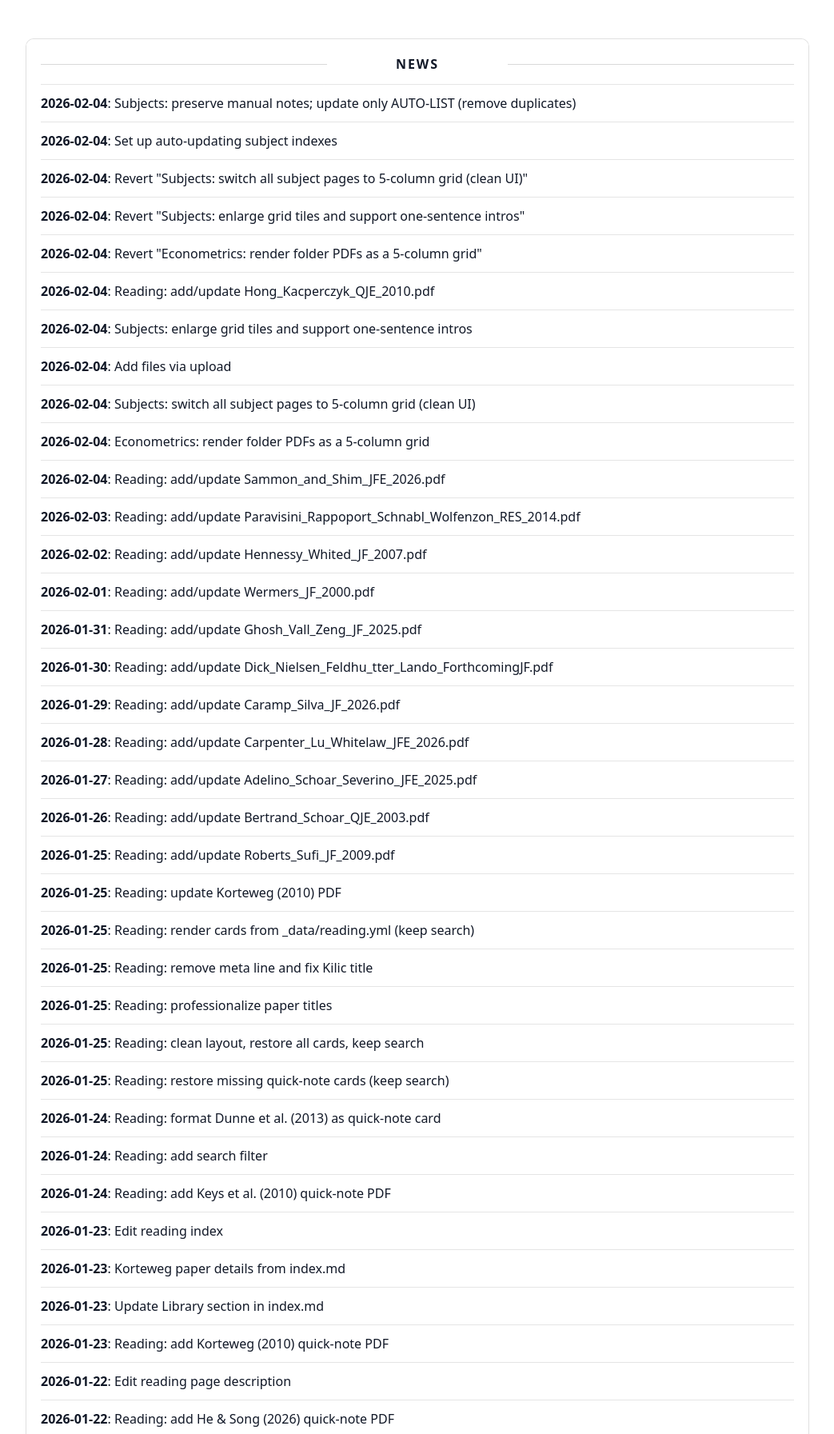
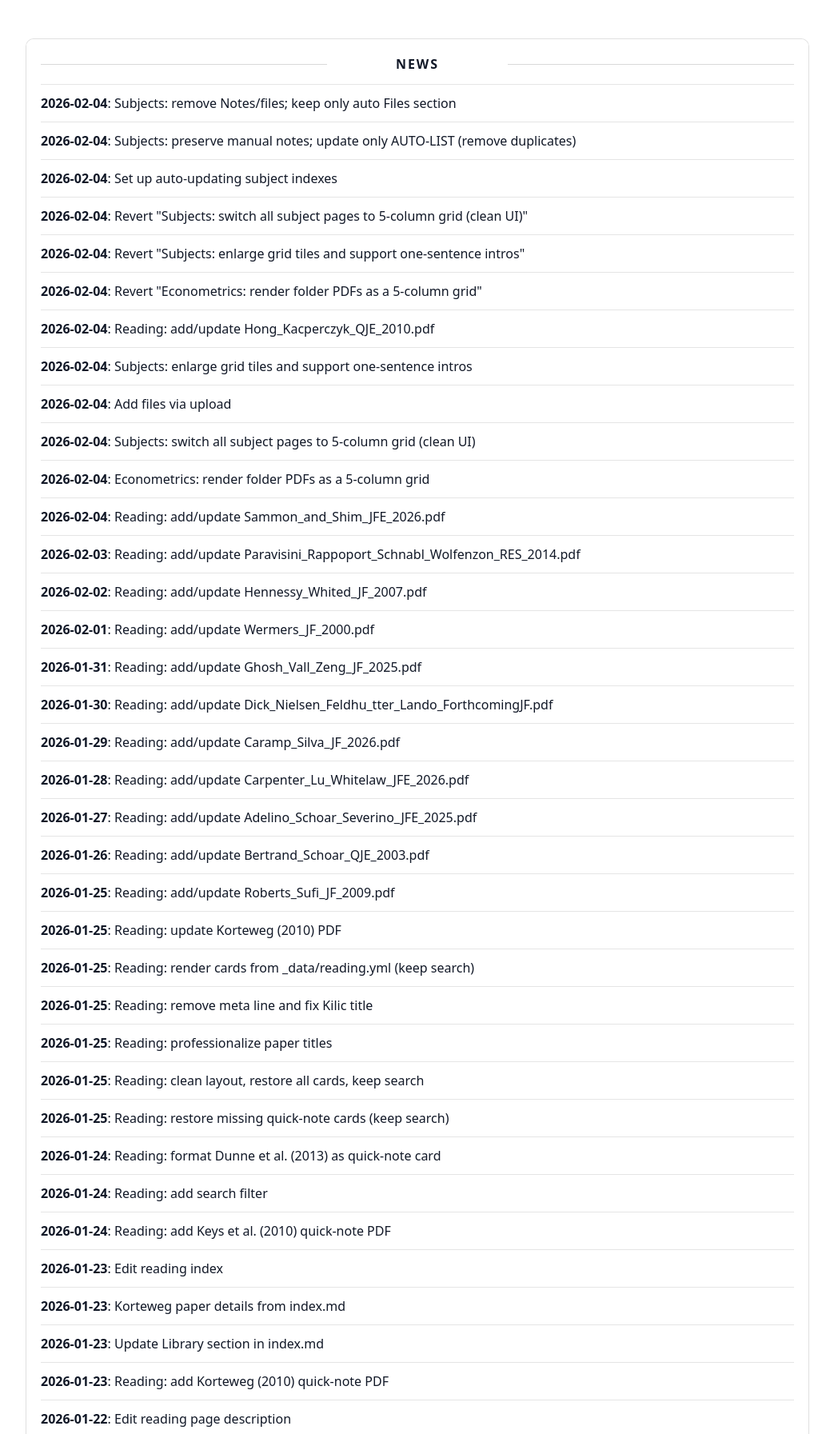
Before and after one commit to yaxinzn/study-archive, a Jekyll site: the page built from updates/index.md, in a window 1280 px wide, cut to the strip 476-2269 px from the top of the page. Shown: the whole strip at 80% size, without its empty margins (118-1161 px from the left). Built offline with Jekyll 4.4.1, drawn with Linux system fonts in a browser that asks for light colours; some of the changed text lies outside the part shown.

Commit message:
chore: update NEWS feed

```diff
--- a/_data/news.yml
+++ b/_data/news.yml
@@ -1,4 +1,7 @@
 # Auto-generated update history (sorted newest -> oldest). Do not edit manually.
+- ts: "1770202806"
+  date: "2026-02-04"
+  title: "Subjects: remove Notes/files; keep only auto Files section"
 - ts: "1770202220"
   date: "2026-02-04"
   title: "Subjects: preserve manual notes; update only AUTO-LIST (remove duplicates)"
```
